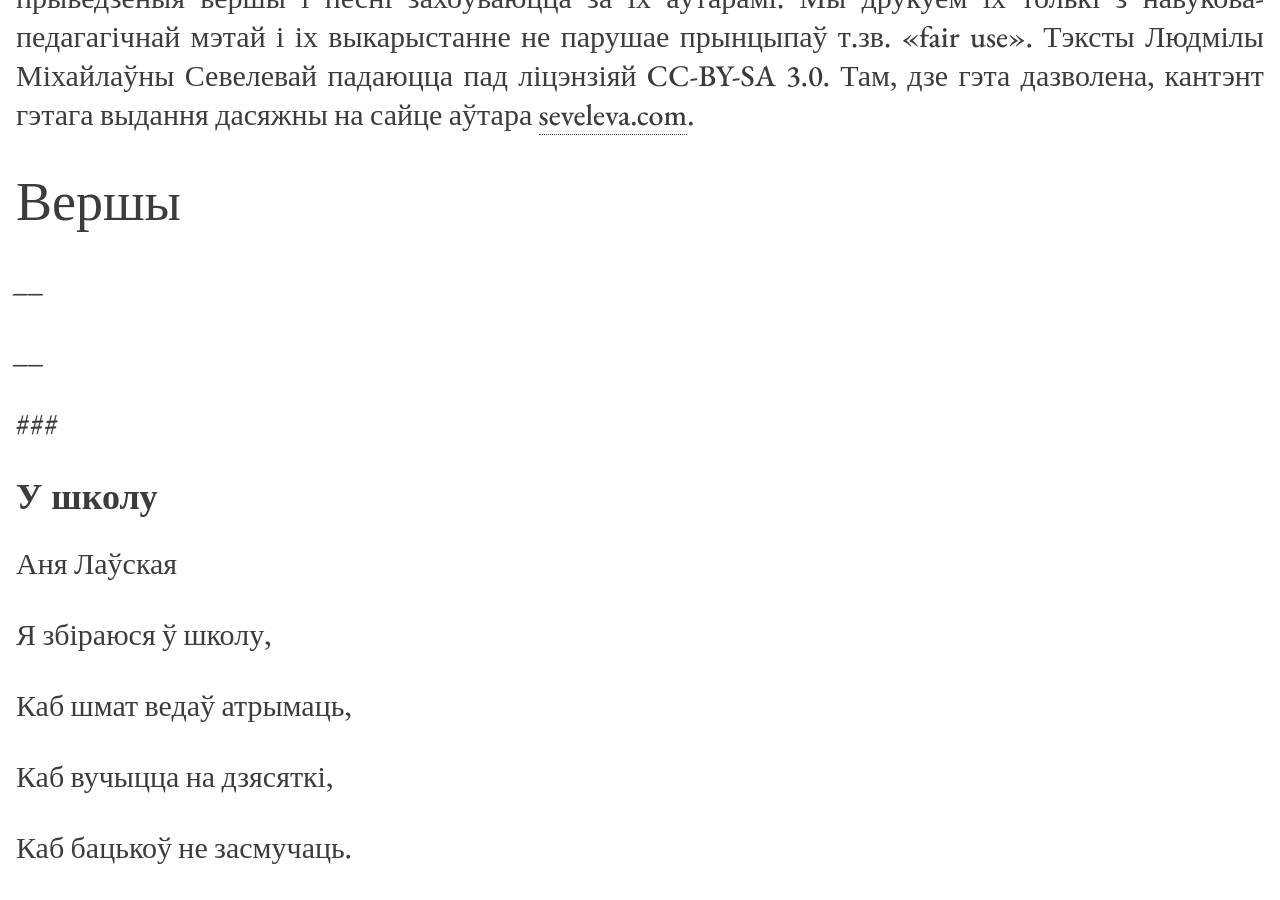
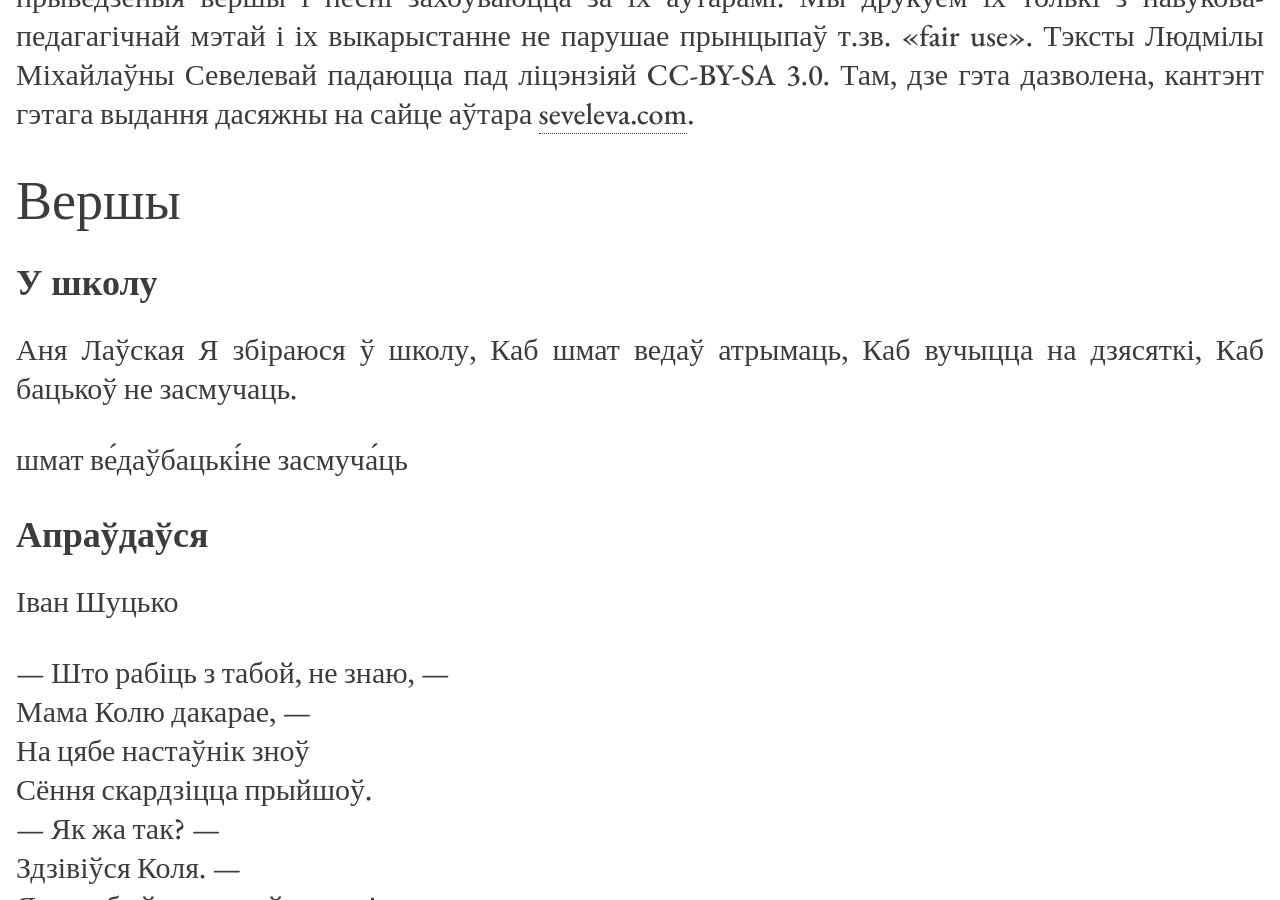
Before and after one commit to seveleva/seveleva, a Jekyll site: the page built from nie-maŭčy.md, in a window 1280 px wide and 900 px high, scrolled down 10104 px. Built offline with Jekyll 4.4.1, drawn with Linux system fonts in a browser that asks for light colours; some of the changed text lies outside the part shown.

```diff
--- a/nie-maŭčy.md
+++ b/nie-maŭčy.md
@@ -122,11 +122,10 @@ ISBN 979-10-97005-03-0****© Афармленне, Scientia Rerum, Paris, 2019
 гэтаму школьнаму прадмету ў найвялікшай ступені бракуе
 падмацавання ў рэальным жыцці.
 
-# <span id="anchor-3"></span>Прыклад 1.
-Перадача загадзя сфармаванага насычанага дыскурсу
-
-Не маўчы па-беларуску
-праз паэзію, спеў, спектакль
+# <span id="anchor-3"></span>Прыклад 1.  Перадача загадзя сфармаванага насычанага дыскурсу
+
+*Не маўчы па-беларуску
+праз паэзію, спеў, спектакль*
 
 Першы прыклад таго, як зрабіць вучэбны працэс больш разнастайным,
 звязаны з пераводам некаторай лексічнай дзейнасці, звязанай з
@@ -218,7 +217,7 @@ ISBN 979-10-97005-03-0****© Афармленне, Scientia Rerum, Paris, 2019
 дзіцяці з моўнай прасторай інтэнсіўным схематычным засвойваннем
 найбольш важных моўных рыс і насычваннем дзіцяці лексічным
 матэрыялам. Задача настаўніка ў гэтым працэсе — вынайсці
-найбольш прыдатны для навучэнцаў ўжо сфармаваны *_насычаны_*
+найбольш прыдатны для навучэнцаў ўжо сфармаваны *насычаны*
 дыскурс (верш, рэпліку, лексічны матэрыял) і даць ім гэта засвоіць
 у нязменным стане, «як ёсць», у некаторым сэнсе «перадаць»,
 трансфераваць знешні прыдатны дыскурс у вусны вучняў. Таму
@@ -283,7 +282,7 @@ ISBN 979-10-97005-03-0****© Афармленне, Scientia Rerum, Paris, 2019
 шмат разоў слухаць усіх удзельнікаў спектакля, з-за чаго амаль кожны
 вучань к паказу ведае ўсе рэплікі і словы спектакля.
 
-Дасяжнасць і ліцэнзаванне
+### *Дасяжнасць і ліцэнзаванне*
 
 Для мэтаў аўтарскага права гэтае выданне — кампазітная праца. Аўтарскія
 правы на ўсе прыведзеныя вершы і песні захоўваюцца за іх аўтарамі. Мы
@@ -295,22 +294,12 @@ ISBN 979-10-97005-03-0****© Афармленне, Scientia Rerum, Paris, 2019
 
 # <span id="anchor-5"></span>Вершы
 
-*__*
-
-*__*
-
-###
-
 ### <span id="anchor-6"></span>У школу
 
 Аня Лаўская
-
 Я збіраюся ў школу,
-
 Каб шмат ведаў атрымаць,
-
 Каб вучыцца на дзясяткі,
-
 Каб бацькоў не засмучаць.
 
 шмат ве́даўбацькі́не засмуча́ць
```
